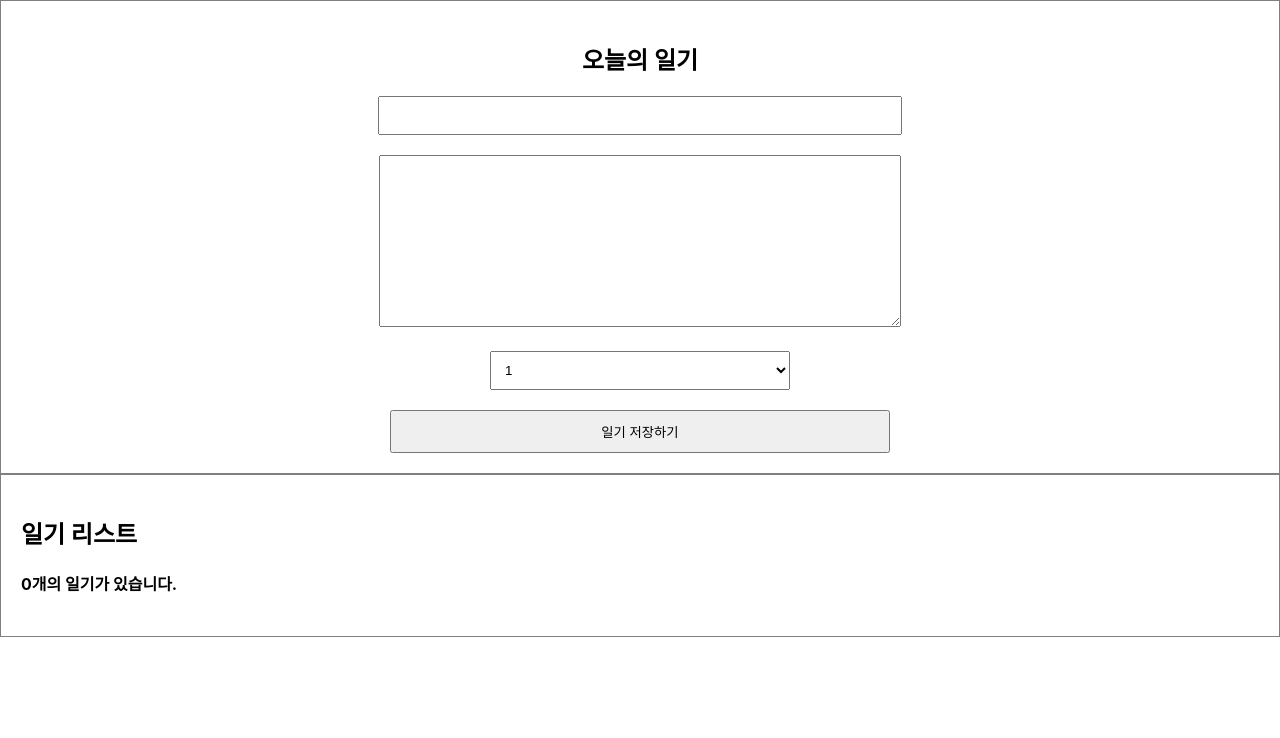
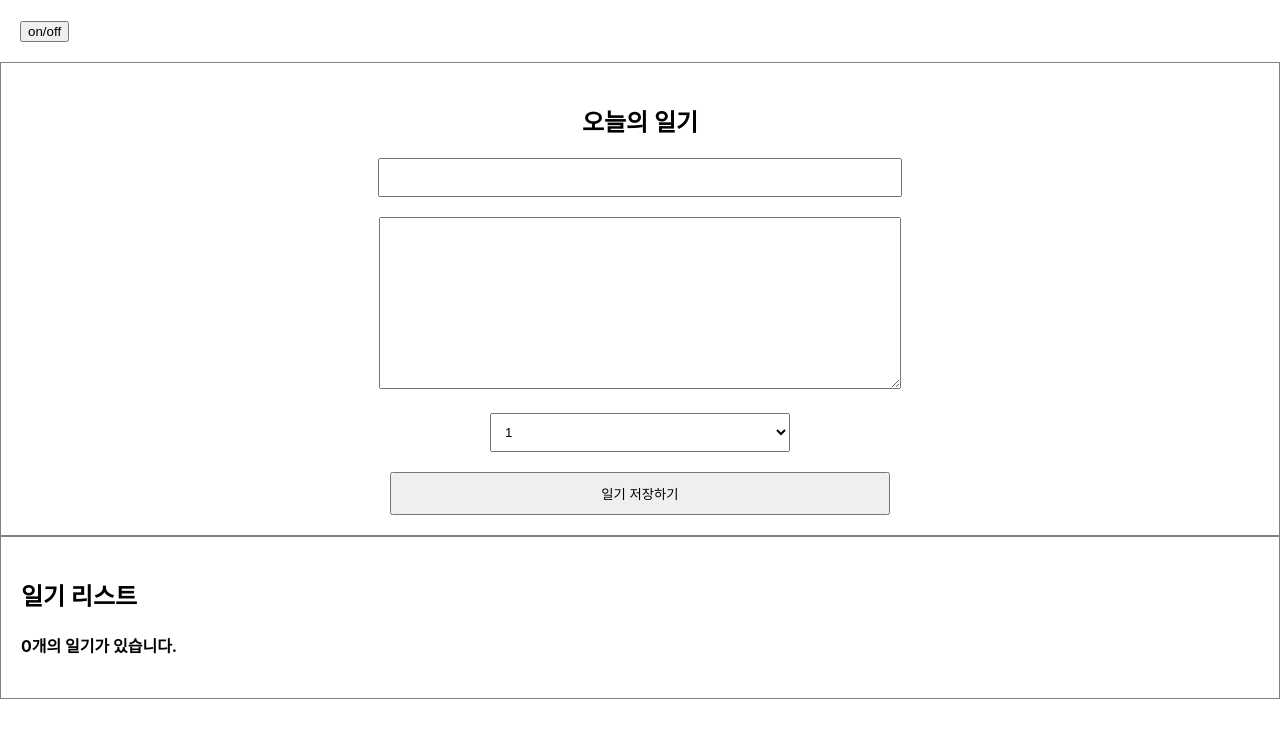
Before and after one commit to kimzeze/inflearn-simplediary, a React (Create React App) app: page / in a window 1280 px wide. Shown: the top 738 px of the page. Built offline with nearby package versions, Linux system fonts and the light colour scheme.

Commit message:
LifeCycle 제어 코드 추가

```diff
--- a/src/App.js
+++ b/src/App.js
@@ -3,6 +3,7 @@
 import "./App.css";
 import DiaryEditor from "./DiaryEditor";
 import DiaryList from "./DiaryList";
+import Lifecycle from "./Lifecycle";
 
 /*
 const dummyList = [
@@ -64,6 +65,7 @@
 
   return (
     <div className="App">
+      <Lifecycle />
       <DiaryEditor onCreate={onCreate} />
       <DiaryList onEdit={onEdit} onRemove={onRemove} diaryList={data} />
     </div>
--- /dev/null
+++ b/src/Lifecycle.js
@@ -0,0 +1,59 @@
+import React, { useEffect, useState } from "react";
+
+const UnmountTest = () => {
+  useEffect(() => {
+    console.log("Mount");
+
+    return () => {
+      //Unmount 시점에 실행되게 됨
+      console.log("unMount");
+    };
+  }, []);
+
+  return <div>unmount Testing Component</div>;
+};
+
+const Lifecycle = () => {
+  /* const [count, setCount] = useState(0);
+  const [text, setText] = useState("");
+
+  useEffect(() => {
+    console.log("Mount");
+  }, []);
+
+  useEffect(() => {
+    console.log("update!");
+  });
+
+  useEffect(() => {
+    console.log(`count is update : ${count}`);
+    if (count > 5) {
+      alert("count 가 5를 넘었습니다. 따라서 1로 초기화합니다.");
+      setCount(1);
+    }
+  }, [count]);
+
+  useEffect(() => {
+    console.log(`text is update : ${text}`);
+  }, [text]);
+ */
+
+  const [isVisible, setIsVisible] = useState(false);
+  const toggle = () => setIsVisible(!isVisible);
+
+  return (
+    <div style={{ padding: 20 }}>
+      {/* <div>
+        {count}
+        <button onClick={() => setCount(count + 1)}>+</button>
+      </div>
+      <div>
+        <input value={text} onChange={(e) => setText(e.target.value)} />
+      </div> */}
+      <button onClick={toggle}>on/off</button>
+      {isVisible && <UnmountTest />}
+    </div>
+  );
+};
+
+export default Lifecycle;
```
